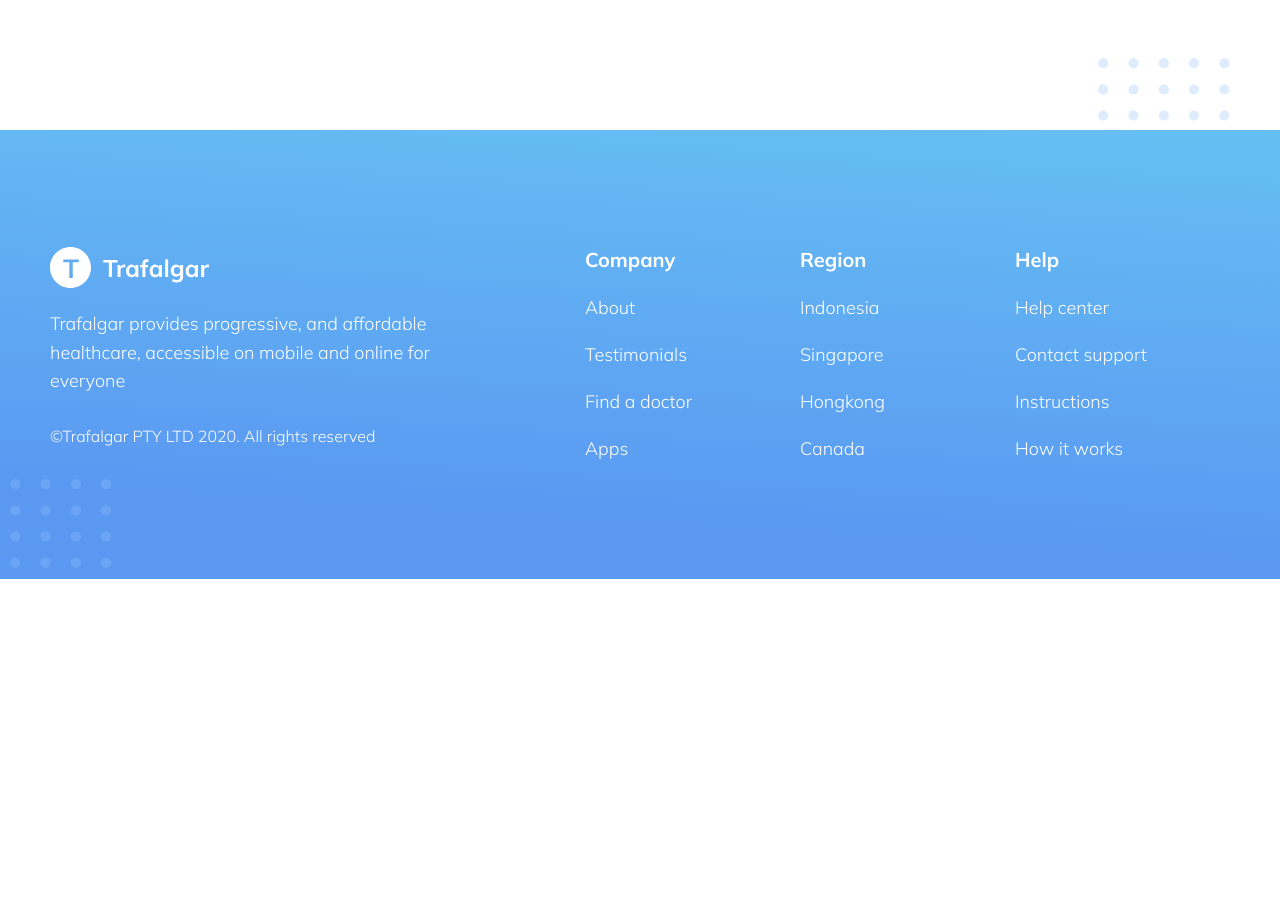
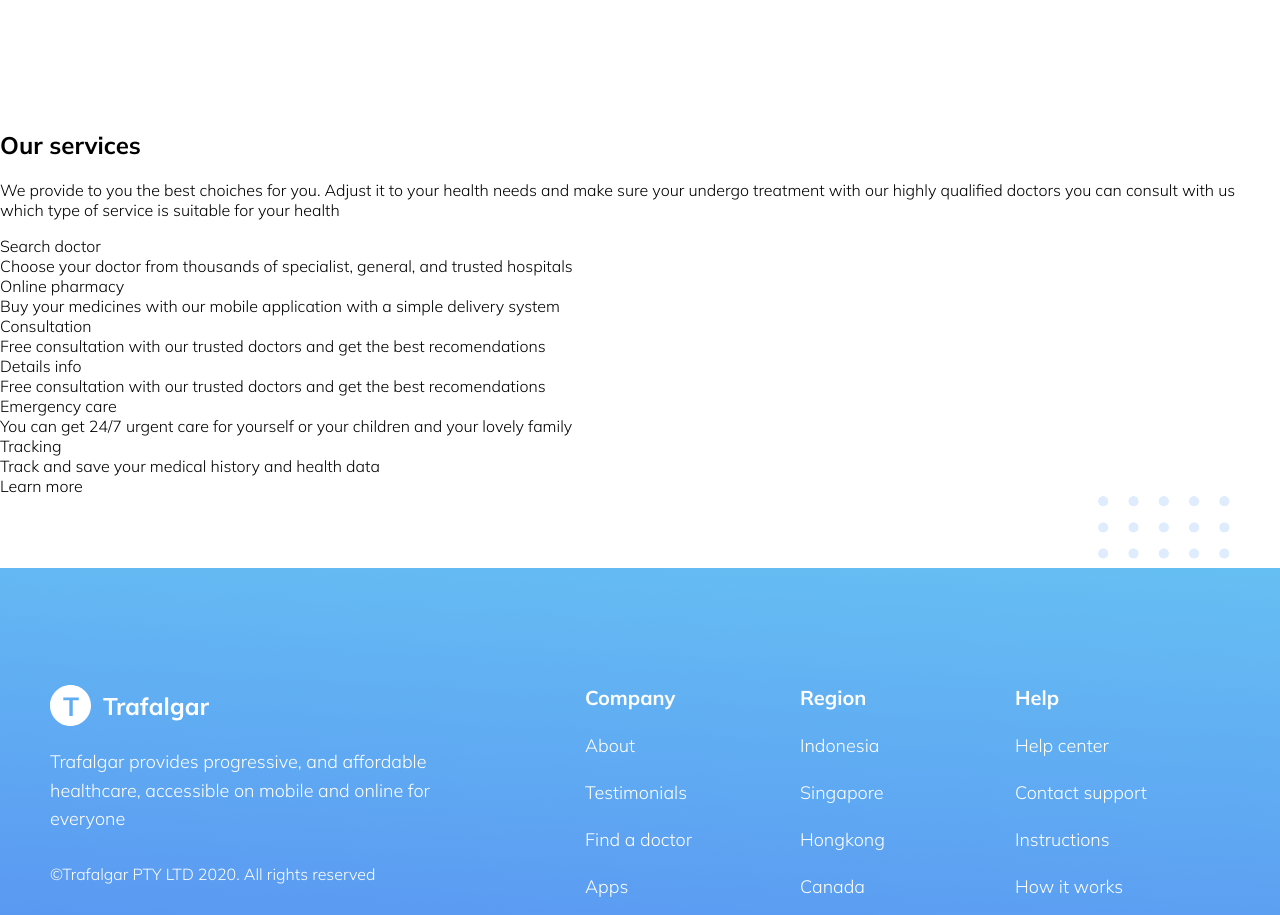
Before and after one commit to chanhman/trafalgar, a Next.js app: page / in a window 1280 px wide. Shown: the part 780-1695 px from the top of the page. Before the commit the page ends 1359 px from the top, so only its background shows below. Built offline with nearby package versions, Linux system fonts and the light colour scheme.

Commit message:
services boilerplate

```diff
--- /dev/null
+++ b/components/ServicesSection/index.js
@@ -0,0 +1,60 @@
+import styles from './styles.module.scss'
+
+const services = [
+  {
+    icon: '',
+    name: 'Search doctor',
+    description:
+      'Choose your doctor from thousands of specialist, general, and trusted hospitals',
+  },
+  {
+    icon: '',
+    name: 'Online pharmacy',
+    description:
+      'Buy  your medicines with our mobile application with a simple delivery system',
+  },
+  {
+    icon: '',
+    name: 'Consultation',
+    description:
+      'Free consultation with our trusted doctors and get the best recomendations',
+  },
+  {
+    icon: '',
+    name: 'Details info',
+    description:
+      'Free consultation with our trusted doctors and get the best recomendations',
+  },
+  {
+    icon: '',
+    name: 'Emergency care',
+    description:
+      'You can get 24/7 urgent care for yourself or your children and your lovely family',
+  },
+  {
+    icon: '',
+    name: 'Tracking',
+    description: 'Track and save your medical history and health data ',
+  },
+]
+
+export default function ServicesSection() {
+  return (
+    <section>
+      <h2>Our services</h2>
+      <p>
+        We provide to you the best choiches for you. Adjust it to your health
+        needs and make sure your undergo treatment with our highly qualified
+        doctors you can consult with us which type of service is suitable for
+        your health
+      </p>
+      {services.map((service) => (
+        <div>
+          <div>{service.name}</div>
+          <div>{service.description}</div>
+        </div>
+      ))}
+      <a href="#">Learn more</a>
+    </section>
+  )
+}
--- a/pages/index.js
+++ b/pages/index.js
@@ -1,10 +1,12 @@
 import Layout from 'components/Layout'
 import Hero from 'components/Hero'
+import ServicesSection from 'components/ServicesSection'
 
 export default function Home() {
   return (
     <Layout>
       <Hero />
+      <ServicesSection />
     </Layout>
   )
 }
```
Also changed, not shown: components/ServicesSection/styles.module.scss (added).
